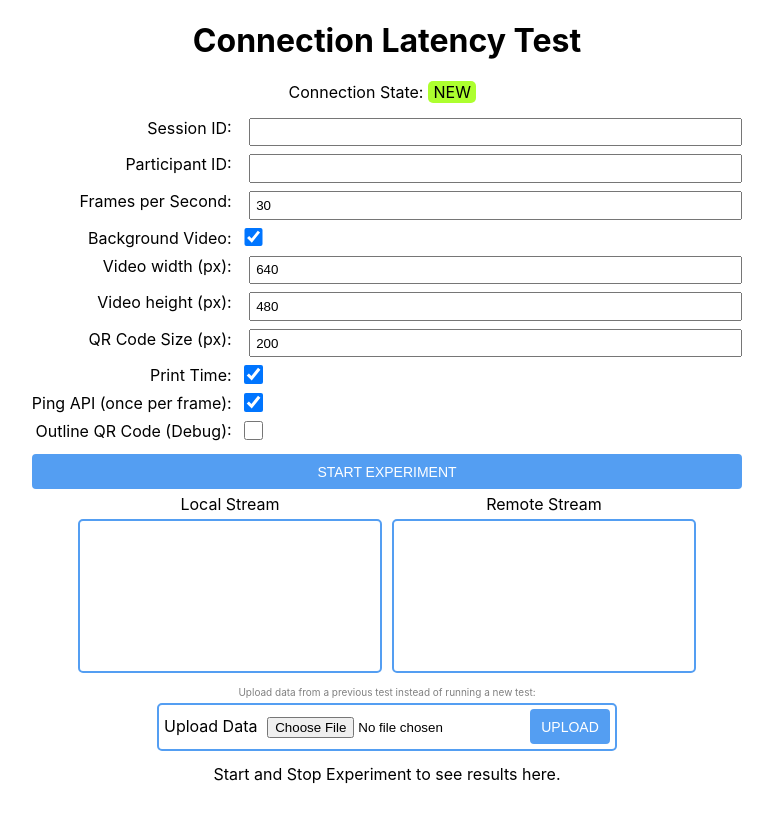
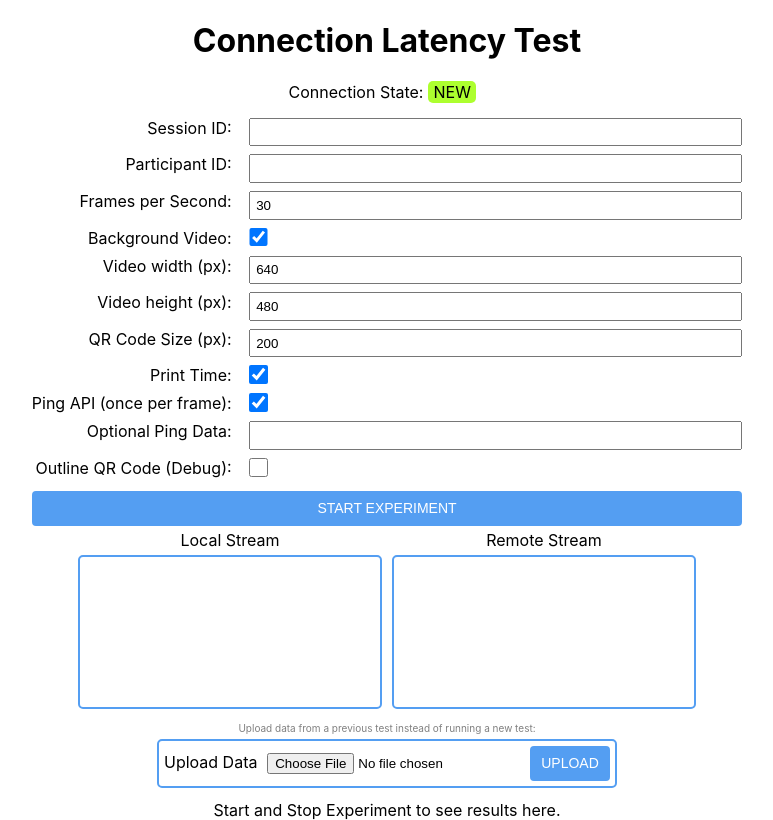
Before and after one commit to TUMFARSynchrony/SynthARium, a React (Create React App) app in the folder frontend/: page /connectionLatencyTest in a window 1280 px wide. Shown: the whole page, without its empty margins (253-1026 px from the left). Built offline with nearby package versions, Linux system fonts and the light colour scheme; no server answers.

Commit message:
Add pingData to latency test

```diff
--- a/frontend/src/pages/ConnectionLatencyTest/ConnectionLatencyTest.css
+++ b/frontend/src/pages/ConnectionLatencyTest/ConnectionLatencyTest.css
@@ -157,7 +157,7 @@ input[type="checkbox"] {
 }
 
 .testConfig input[type="checkbox"] {
-	margin: 0;
+	margin: 0 0.3rem;
 }
 
 .testConfig button {
--- a/frontend/src/pages/ConnectionLatencyTest/ConnectionLatencyTest.tsx
+++ b/frontend/src/pages/ConnectionLatencyTest/ConnectionLatencyTest.tsx
@@ -32,6 +32,7 @@ const ConnectionLatencyTest = (props: {
     printTime: true,
     outlineQrCode: false,
     ping: true,
+    pingData: "",
   };
   const [connectionState, setConnectionState] = useState(connection.state);
   const [startedRemoteStreamLoop, setStartedRemoteStreamLoop] = useState(false);
@@ -350,9 +351,9 @@ const ConnectionLatencyTest = (props: {
 
       // Send ping if enabled
       if (config.ping && connection.state === ConnectionState.CONNECTED) {
-        const data = "Lorem ipsum dolor sit amet, consetetur sadipscing elitr, sed diam nonumy eirmod tempor invidunt ut labore et dolore magna aliquyam erat, sed diam voluptua. At vero eos et accusam et justo duo dolores et ea rebum. Stet clita kasd gubergren, no sea takimata sanctus est Lorem ipsum dolor sit amet. Lorem ipsum dolor sit amet, consetetur sadipscing elitr, sed diam nonumy eirmod tempor invidunt ut labore et dolore magna aliquyam erat, sed diam voluptua. At vero eos et accusam et justo duo dolores et ea rebum. Stet clita kasd gubergren, no sea takimata sanctus est Lorem ipsum dolor sit amet.";
         connection.sendMessage("PING", {
           sent: timestamp,
+          data: config.pingData
         });
       }
 
@@ -521,6 +522,7 @@ function TestConfig(props: {
       <Input disabled={disabled} label="QR Code Size (px)" type="number" value={config.qrCodeSize} setValue={(v) => handleChange("qrCodeSize", v)} />
       <Input disabled={disabled} label="Print Time" type="checkbox" defaultChecked={config.printTime} setValue={(v) => handleChange("printTime", v)} />
       <Input disabled={disabled} label="Ping API (once per frame)" type="checkbox" defaultChecked={config.ping} setValue={(v) => handleChange("ping", v)} />
+      <Input disabled={disabled || !config.ping} label="Optional Ping Data" value={config.pingData} setValue={(v) => handleChange("pingData", v)} />
       <Input disabled={disabled} label="Outline QR Code (Debug)" type="checkbox" defaultChecked={config.outlineQrCode} setValue={(v) => handleChange("outlineQrCode", v)} />
       <button type="submit" disabled={disabled} hidden />
     </form>
@@ -878,7 +880,7 @@ function Evaluation(props: {
         : ""
       }
 
-      <p>Click the labels above the graphs to enable or disable the corresponding line.</p>
+      <p>Click the labels above the graphs to enable or disable the corresponding dataset.</p>
       <h2>Latency</h2>
       <canvas ref={primaryChartCanvasRef}></canvas>
       <h2>Frames Per Second (FPS)</h2>
--- a/frontend/src/pages/ConnectionLatencyTest/def.d.ts
+++ b/frontend/src/pages/ConnectionLatencyTest/def.d.ts
@@ -9,6 +9,7 @@ export interface TestConfigObj {
 	printTime: boolean;
 	outlineQrCode: boolean;
 	ping: boolean;
+	pingData: string;
 }
 
 export interface PingData {
```
